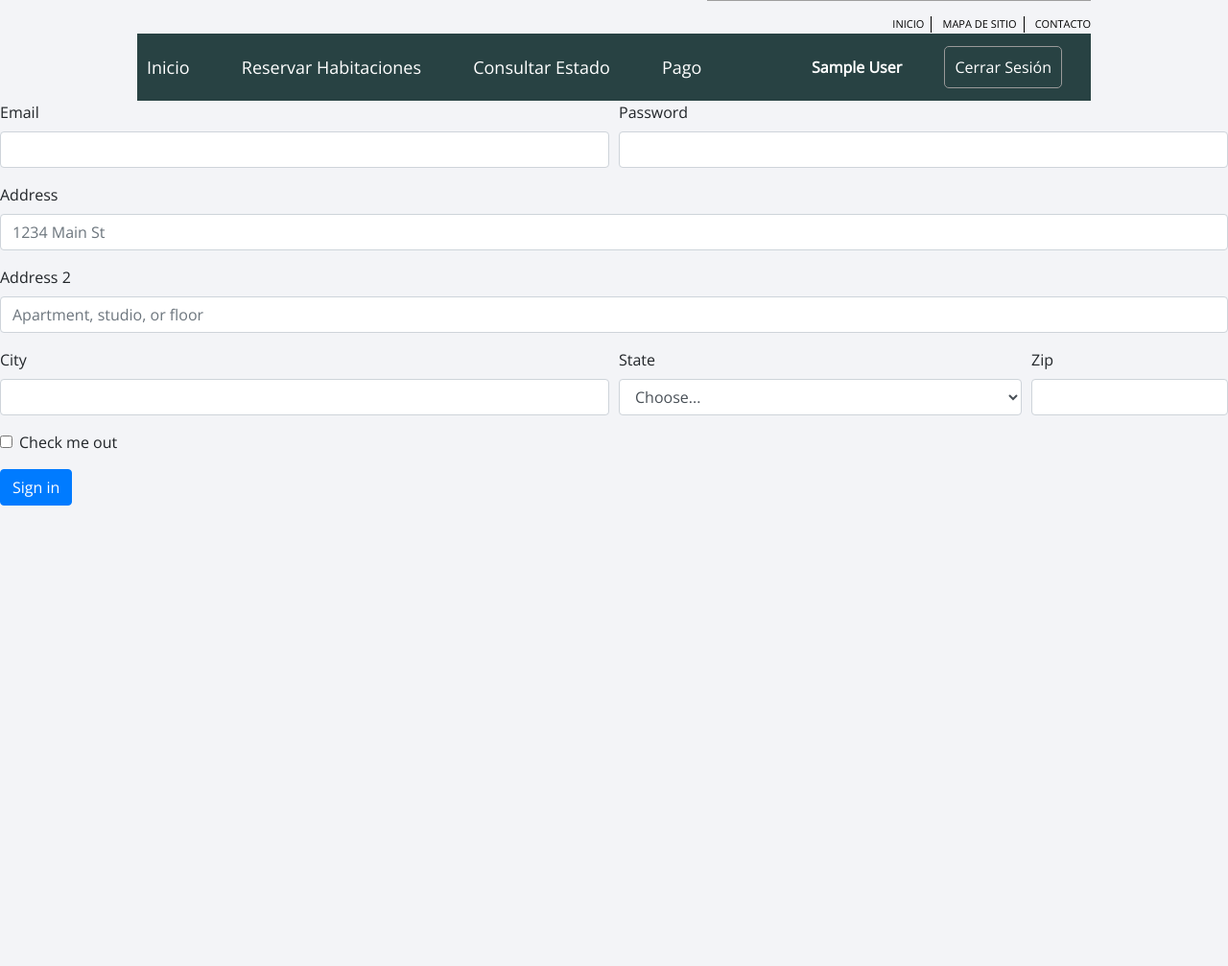
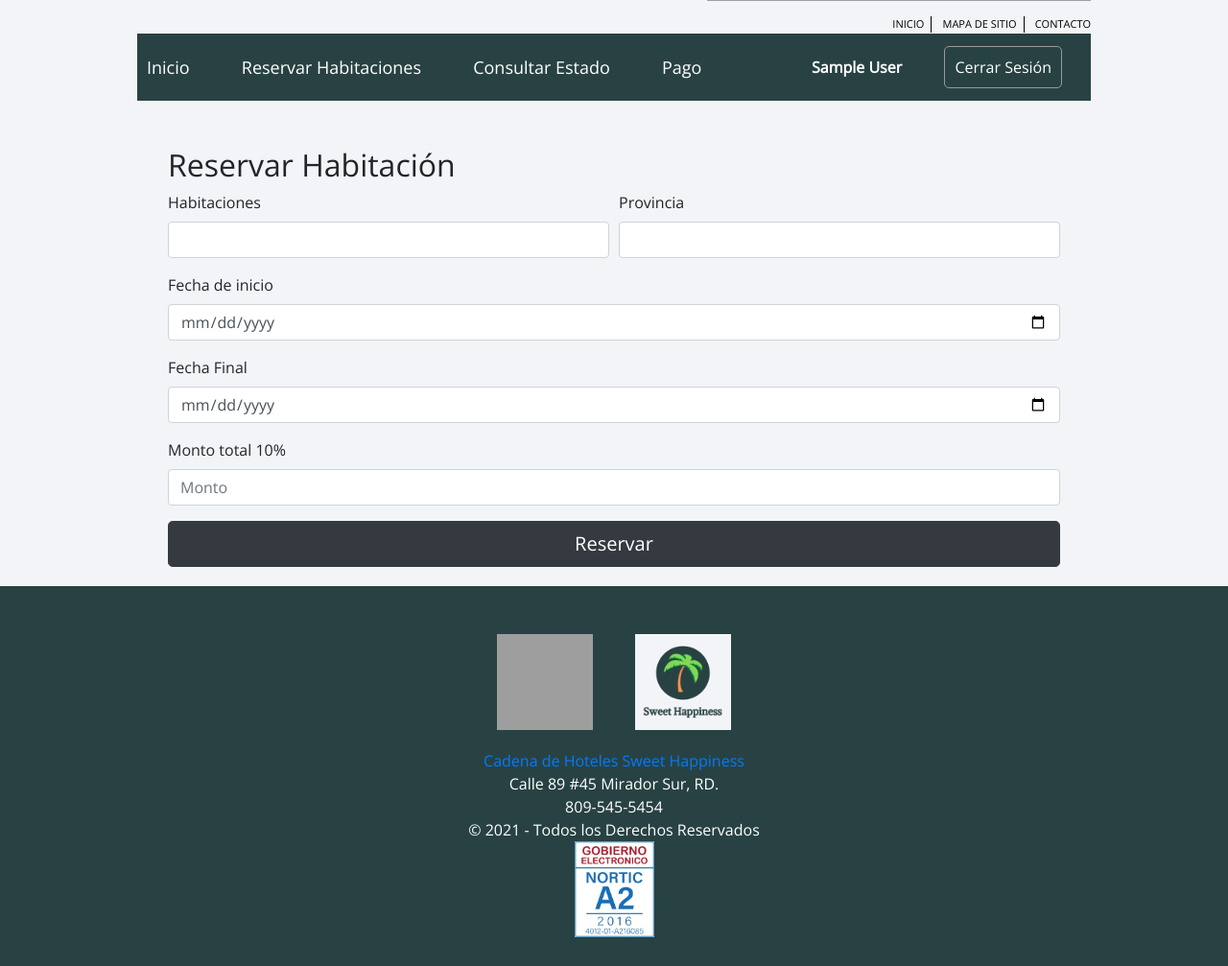
Before and after one commit to karina0724/Sweet-Happiness, a PHP site: page /ReservarHabitaciones.php in a window 1280 px wide. Shown: the part 383-1390 px from the top of the page at 96% size. Before the commit the page ends 910 px from the top, so only its background shows below. Run offline with PHP 8.4, Linux system fonts and the light colour scheme; the visitor is signed in with stand-in values (Sample User, id 1); some libraries are stand-ins or nearby versions; grey boxes are pictures that could not be loaded.

Commit message:
ReservarHabitaciones

```diff
--- a/FinalAdm/ReservarHabitaciones.php
+++ b/FinalAdm/ReservarHabitaciones.php
@@ -1,57 +1,55 @@
 <?php
 include('head.php');
+if($_POST){
+    extract($_POST);
+
+    $sql2 = "INSERT INTO reservaciones_habitaciones(id_habitaciones, id_HReservador, id_sucursales, fecha_inicio, fecha_fin, monto_total)
+    VALUES ('{$habitaciones}', '{$provincia}', '{$fechaIni}', '{$fechaFin}', '${monto}')";
+    $rs = conexion::execute($sql2);
+}
 if(isset($_SESSION['initialization_sistem'])){
     if(isset($_SESSION['rol']) == 3 || isset($_SESSION['rol']) == 1){
+
 ?>
-<div style="max-">
-    <form>
+<br>
+<div class=" container col-md-9"><br>
+    <h2>Reservar Habitación</h2>
+    <form method="POST">
         <div class="form-row">
             <div class="form-group col-md-6">
-                <label for="inputEmail4">Email</label>
-                <input type="email" class="form-control" id="inputEmail4">
+                <label for="habitaciones">Habitaciones</label>
+                <input type="text" class="form-control" id="habitaciones" name="habitaciones">
             </div>
             <div class="form-group col-md-6">
-                <label for="inputPassword4">Password</label>
-                <input type="password" class="form-control" id="inputPassword4">
+                <label for="provincia">Provincia</label>
+                <input type="text" class="form-control" id="provincia" name="provincia">
             </div>
         </div>
         <div class="form-group">
-            <label for="inputAddress">Address</label>
-            <input type="text" class="form-control" id="inputAddress" placeholder="1234 Main St">
+            <label for="fechaIni">Fecha de inicio</label>
+            <input type="date" class="form-control" id="fechaIni" name="fechaIni" placeholder="Fecha Inicio">
         </div>
         <div class="form-group">
-            <label for="inputAddress2">Address 2</label>
-            <input type="text" class="form-control" id="inputAddress2" placeholder="Apartment, studio, or floor">
-        </div>
-        <div class="form-row">
-            <div class="form-group col-md-6">
-                <label for="inputCity">City</label>
-                <input type="text" class="form-control" id="inputCity">
-            </div>
-            <div class="form-group col-md-4">
-                <label for="inputState">State</label>
-                <select id="inputState" class="form-control">
-                    <option selected>Choose...</option>
-                    <option>...</option>
-                </select>
-            </div>
-            <div class="form-group col-md-2">
-                <label for="inputZip">Zip</label>
-                <input type="text" class="form-control" id="inputZip">
-            </div>
+            <label for="fechaFin">Fecha Final</label>
+            <input type="date" class="form-control" id="fechaFin" name="fechaFin" placeholder="Fecha Final">
         </div>
         <div class="form-group">
-            <div class="form-check">
-                <input class="form-check-input" type="checkbox" id="gridCheck">
-                <label class="form-check-label" for="gridCheck">
-                    Check me out
-                </label>
-            </div>
+            <label for="monto">Monto total 10%</label>
+            <input type="number" class="form-control" id="monto" name="monto" placeholder="Monto">
         </div>
-        <button type="submit" class="btn btn-primary">Sign in</button>
+        <div class="text-center">
+            <button type="submit" class="btn btn-dark btn-lg btn-block">Reservar</button>
+        </div>
     </form>
 </div>
 <?php
     }
+} else {
+    echo "
+    <br><br>
+    <h1>No te haz registrado</h1>
+    ";
 }
+
+include("footer.php")
 ?>
```
